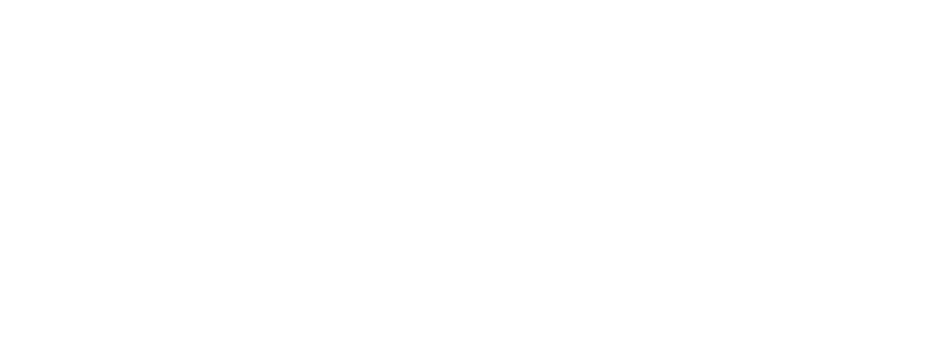
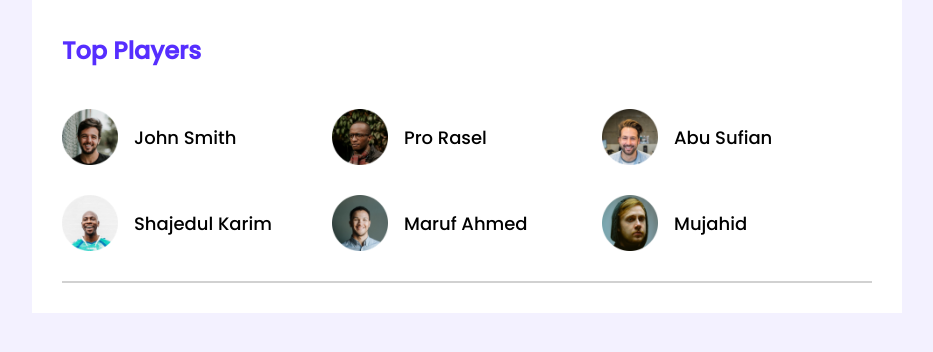
Before and after one commit to MdNazmulHaqueA/leader-board, a plain HTML site: page index.html in a window 1280 px wide. Shown: the whole page, without its empty margins (173-1106 px from the left). Drawn offline with Linux system fonts and the light colour scheme.

Commit message:
top-players added

```diff
--- a/index.html
+++ b/index.html
@@ -5,7 +5,47 @@
     <meta http-equiv="X-UA-Compatible" content="IE=edge" />
     <meta name="viewport" content="width=device-width, initial-scale=1.0" />
     <title>Leader Board</title>
+    <!-- Stylesheet -->
     <link rel="stylesheet" href="styles/style.css" />
   </head>
-  <body></body>
+  <body>
+    <!-- header start -->
+    <header></header>
+    <!-- header end -->
+    <main>
+      <!-- top players and top blogs -->
+      <section class="container">
+        <div class="top-players">
+          <h2 class="section-title">Top Players</h2>
+          <div class="players">
+            <div class="player">
+              <img src="images/players/player-1.png" alt="" />
+              <h3 class="player-name">John Smith</h3>
+            </div>
+            <div class="player">
+              <img src="images/players/player-2.png" alt="" />
+              <h3 class="player-name">Pro Rasel</h3>
+            </div>
+            <div class="player">
+              <img src="images/players/player-3.png" alt="" />
+              <h3 class="player-name">Abu Sufian</h3>
+            </div>
+            <div class="player">
+              <img src="images/players/player-4.png" alt="" />
+              <h3 class="player-name">Shajedul Karim</h3>
+            </div>
+            <div class="player">
+              <img src="images/players/player-5.png" alt="" />
+              <h3 class="player-name">Maruf Ahmed</h3>
+            </div>
+            <div class="player">
+              <img src="images/players/player-6.png" alt="" />
+              <h3 class="player-name">Mujahid</h3>
+            </div>
+          </div>
+        </div>
+        <hr />
+      </section>
+    </main>
+  </body>
 </html>
--- a/styles/style.css
+++ b/styles/style.css
@@ -0,0 +1,61 @@
+/* fonts */
+@import url("https://fonts.googleapis.com/css2?family=Poppins:ital,wght@0,400;0,500;1,400;1,500&display=swap");
+
+/* common styles or utilities */
+body {
+  font-family: "Poppins", sans-serif;
+  background-color: #f3f1ff;
+}
+* {
+  margin: 0;
+  padding: 0;
+  box-sizing: border-box;
+}
+
+main {
+  display: flex;
+  /* align-items: center; */
+  justify-content: center;
+}
+.container {
+  background-color: #ffffff;
+  width: 870px;
+  padding: 30px;
+}
+/* top players style */
+.top-players {
+  margin-bottom: 30px;
+}
+.section-title {
+  color: #562eff;
+  font-size: 24px;
+  line-height: 36px;
+  margin-top: 3px;
+  margin-bottom: 40px;
+}
+.players {
+  display: grid;
+  grid-template-columns: repeat(3, 1fr);
+  row-gap: 30px;
+  /* grid-row-gap: 30px not recommended */
+}
+
+.player {
+  display: flex;
+  align-items: center;
+}
+.player img {
+  width: 56px;
+  height: 56px;
+}
+
+.player-name {
+  font-size: 18px;
+  font-weight: 500;
+  line-height: 27px;
+  margin-left: 16px;
+}
+
+hr {
+  border: 1px solid #d1d1d1;
+}
```
